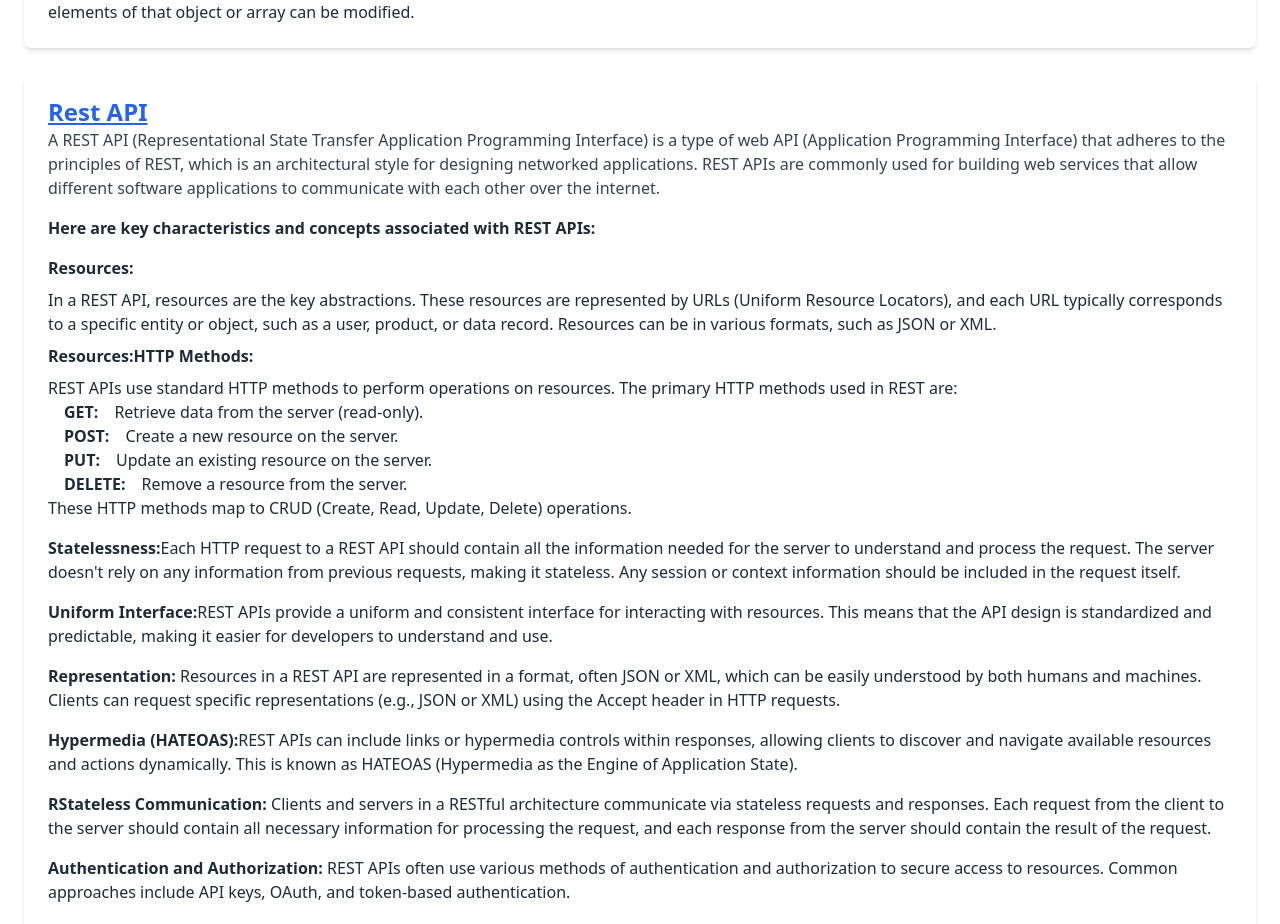
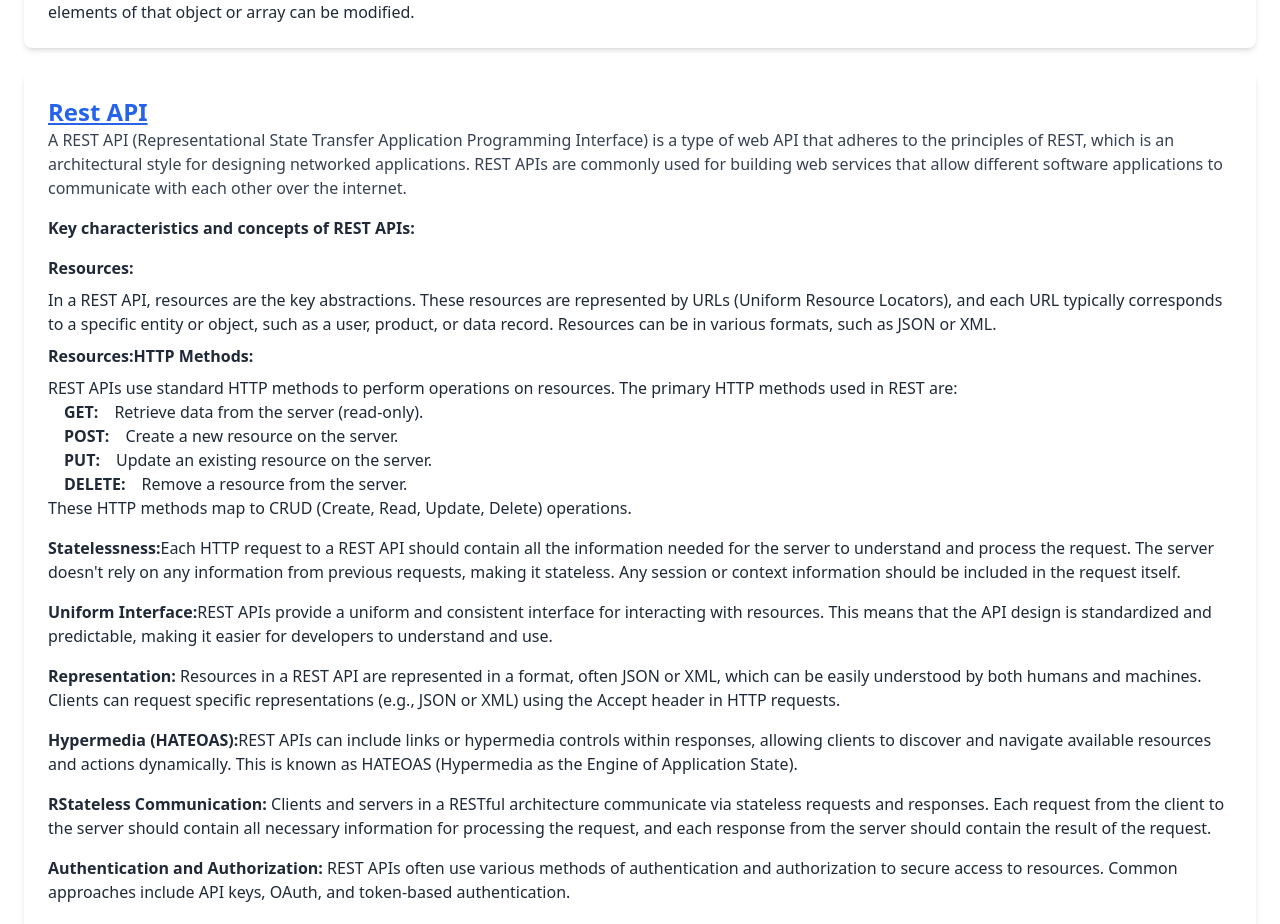
Before and after one commit to Jubayer-Ahmed-Sajid/you-tube-like-site, a plain HTML site: page blog.html in a window 1280 px wide. Shown: the part 1168-2092 px from the top of the page. Drawn offline with nearby package versions, Linux system fonts and the light colour scheme.

Commit message:
code modified

```diff
--- a/blog.html
+++ b/blog.html
@@ -70,11 +70,11 @@
         <div class="bg-white shadow-md rounded-lg p-6">
             <h2 class="text-2xl font-semibold text-blue-600 underline">Rest API</h2>
             <p class="text-gray-700">A REST API (Representational State Transfer Application Programming Interface) is a
-                type of web API (Application Programming Interface) that adheres to the principles of REST, which is an
+                type of web API that adheres to the principles of REST, which is an
                 architectural style for designing networked applications. REST APIs are commonly used for building web
                 services that allow different software applications to communicate with each other over the internet.
 
-            <div class="font-semibold my-4">Here are key characteristics and concepts associated with REST APIs:</div>
+            <div class="font-semibold my-4">Key characteristics and concepts of REST APIs:</div>
 
             <div class="font-semibold my-2">Resources:</div> In a REST API, resources are the key abstractions. These
             resources are represented by URLs (Uniform Resource Locators), and each URL typically corresponds to a
--- a/js/script.js
+++ b/js/script.js
@@ -67,7 +67,7 @@ const handleCategoryId = async (categoryId) => {
         errorMessage.innerHTML = `
           <div class="text-center">
             <img src="js/icon.png" alt="Error Icon" class="mb-4 ml-32 lg:ml-[500px]"/>
-            <h2 class="text-3xl lg:text-4xl font-bold lg:ml-[400px] w-96"> Oops!! Sorry, There is no content here</h2>
+            <h2 class="text-3xl lg:text-4xl font-bold lg:ml-[400px]"> Oops!! Sorry, There is no content here</h2>
           </div>
         `;
 
@@ -147,6 +147,5 @@ const handleSortView = async () => {
 // Call the fetchData function to fetch and display the initial card data
 handleSortView('https://openapi.programming-hero.com/api/videos/category/1000');
 
-
 handleCategory();
 // handleCategoryId(1000);
```
